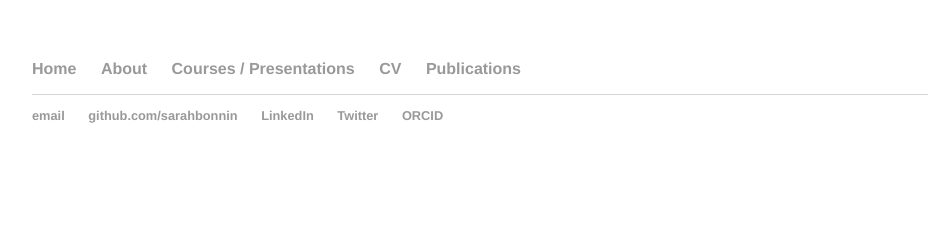
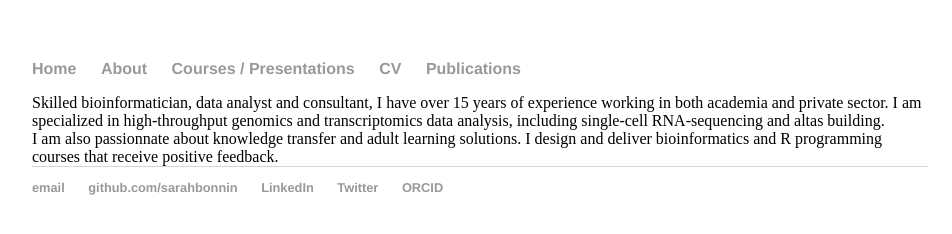
Before and after one commit to sarahbonnin/sarahbonnin.github.io, a plain HTML site: page about.html in a window 1280 px wide. Shown: the whole page, without its empty margins (160-1112 px from the left). Drawn offline with Linux system fonts and the light colour scheme.

Commit message:
Update about.html

```diff
--- a/about.html
+++ b/about.html
@@ -15,6 +15,10 @@
 			      <li><a href="/publications">Publications</a></li>
     		</ul>
 		</nav>
+Skilled bioinformatician, data analyst and consultant, I have over 15 years of experience working in both academia and private sector.
+I am specialized in high-throughput genomics and transcriptomics data analysis, including single-cell RNA-sequencing and altas building.
+<br>
+I am also passionnate about knowledge transfer and adult learning solutions. I design and deliver bioinformatics and R programming courses that receive positive feedback.
 
 
 		<footer>
```
